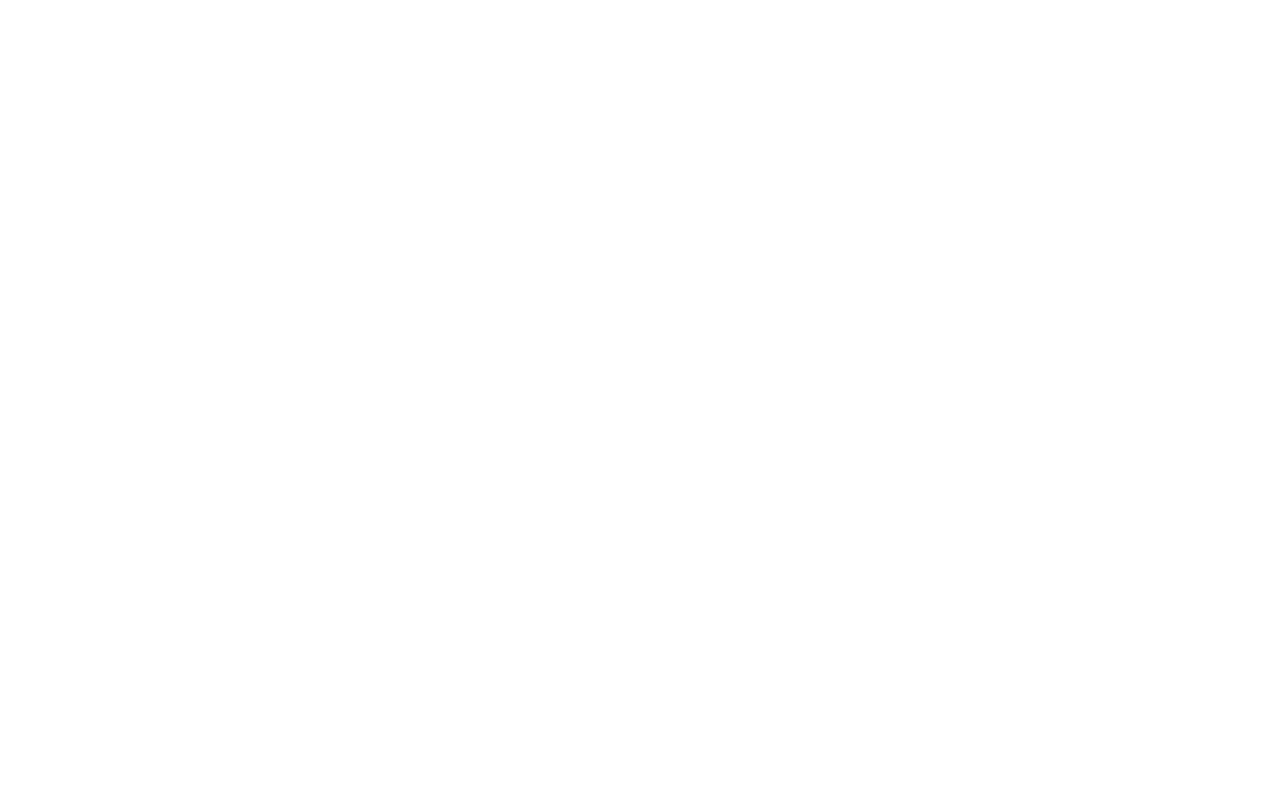
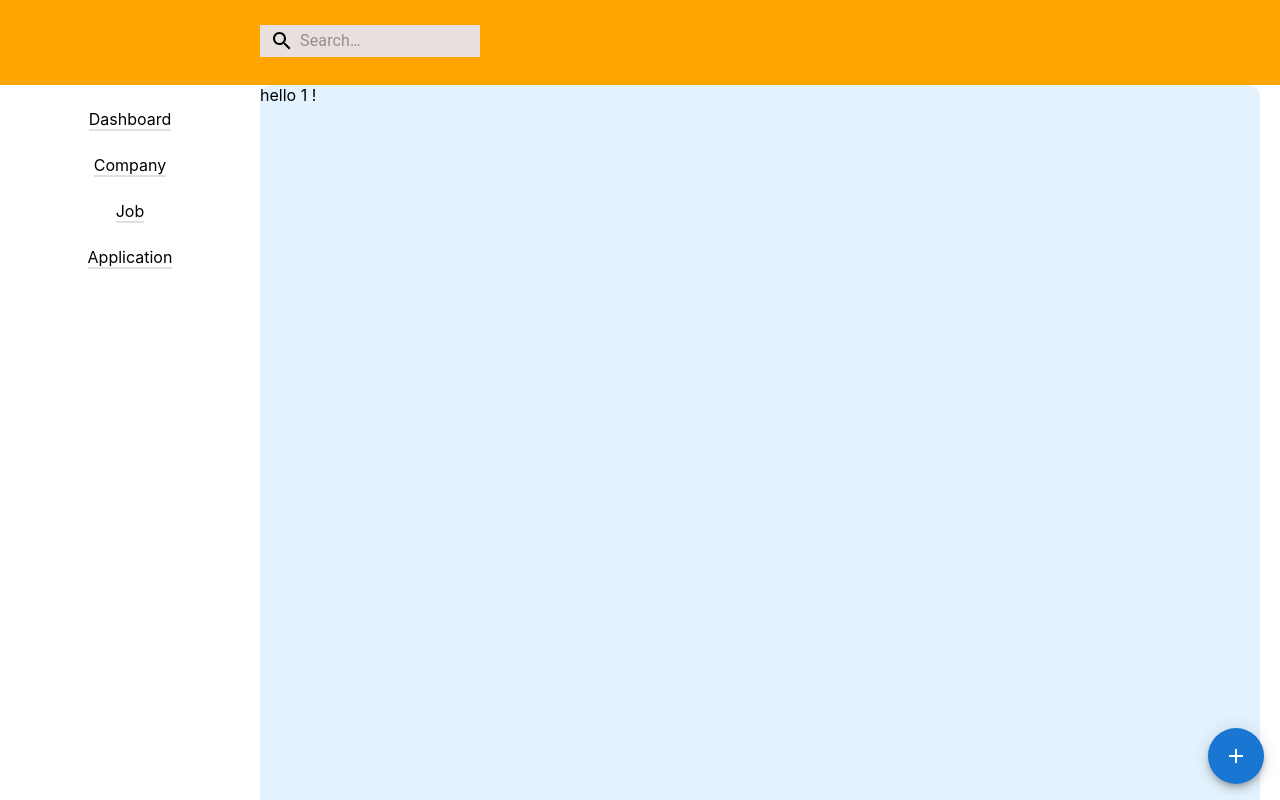
Before and after one commit to Kay-Yuan/help-me-apply-client, a React (Vite) app: page /company/1 in a window 1280 px wide. Before the commit this address had no page. Built offline with nearby package versions, Linux system fonts and the light colour scheme.

Commit message:
#6 feat: company detail page

```diff
--- a/src/routes/index.tsx
+++ b/src/routes/index.tsx
@@ -1,6 +1,6 @@
 import { useRoutes } from "react-router-dom";
 import { MainLayout } from "@layout";
-import { CompanyContainer } from "@views/company";
+import { CompanyContainer, CompanyId } from "@views/company";
 
 const MainRoutes = {
   path: "/",
@@ -17,6 +17,10 @@
       ),
     },
     {
+      path: "/company/:companyId",
+      element: <CompanyId />,
+    },
+    {
       path: "/job",
       element: <div>Job</div>,
     },
--- a/src/service/company/index.ts
+++ b/src/service/company/index.ts
@@ -1,6 +1,6 @@
 import axios from "axios";
 
-const baseUrl = "http://localhost:5000";
+const baseUrl = "http://localhost:5001";
 
 interface Company {
   id: string;
--- /dev/null
+++ b/src/views/company/CompanyId.tsx
@@ -0,0 +1,8 @@
+import { useParams } from "react-router-dom";
+
+export default function CompanyDetail() {
+  const { companyId } = useParams();
+
+  //   return <div>hello </div>;
+  return <div>hello {companyId} !</div>;
+}
--- a/src/views/company/index.ts
+++ b/src/views/company/index.ts
@@ -1,3 +1,4 @@
 export { default as CompanyList } from "./CompnayList";
 export { default as CompanyAddModal } from "./CompanyAddModal";
 export { default as CompanyContainer } from "./CompanyContainer";
+export { default as CompanyId } from "./CompanyId";
```
